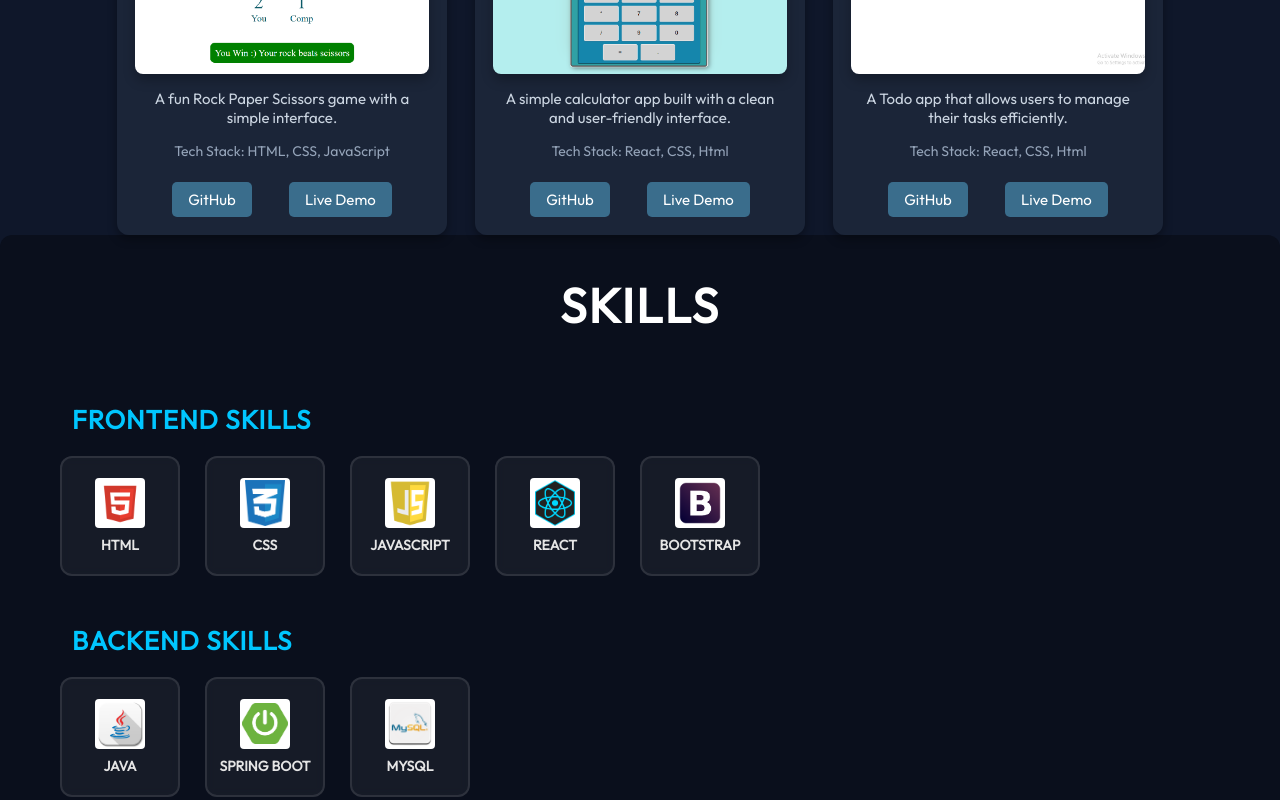
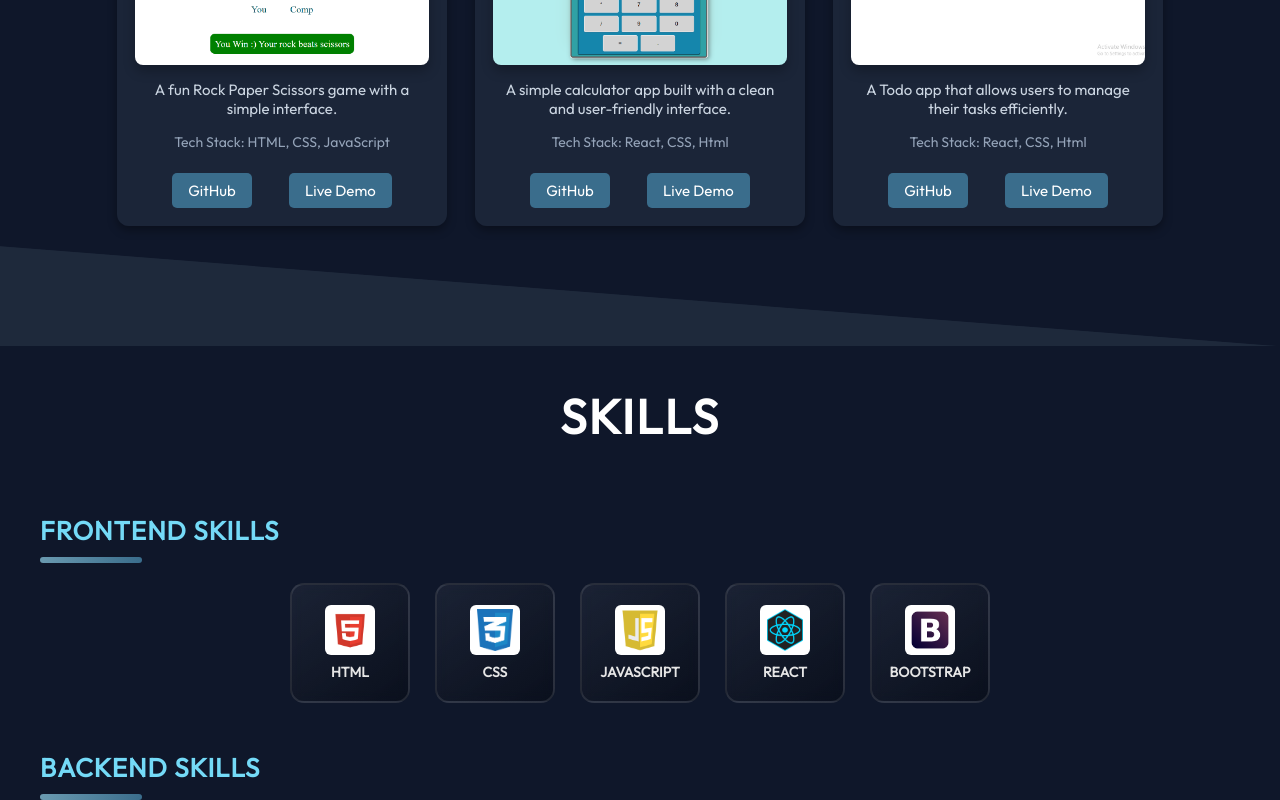
Before and after one commit to Muskan8308/Portfolio, a React (Vite) app: page / in a window 1280 px wide. Shown: the part 2000-2800 px from the top of the page. Built offline with nearby package versions, Linux system fonts and the light colour scheme.

Commit message:
changes done

```diff
--- a/package.json
+++ b/package.json
@@ -14,6 +14,7 @@
     "@fontsource/roboto": "^5.2.6",
     "emailjs-com": "^3.2.0",
     "react": "^19.1.0",
+    "react-circular-progressbar": "^2.2.0",
     "react-dom": "^19.1.0",
     "react-hook-form": "^7.62.0",
     "react-hot-toast": "^2.5.2",
--- a/src/components/AboutSection/About.module.css
+++ b/src/components/AboutSection/About.module.css
@@ -1,17 +1,18 @@
 @import "../../var.css";
 
-/* SECTION BASE */
 .aboutSection {
     width: 100%;
     background: linear-gradient(180deg, var(--background-color) 0%, rgba(15, 23, 42, 0.92) 100%);
     padding: 64px 5%;
     color: var(--light-color);
+    padding-left: 0;
+        padding-right: 0;
 }
 
-/* CONTAINER (2-column) */
 .container {
     max-width: 1200px;
     margin: 0 auto;
+
     display: flex;
     gap: 48px;
     align-items: center;
@@ -20,13 +21,21 @@
 }
 
 .divider {
-    position: relative;
+
+    top: -60px;
+    left: 0;
     width: 100%;
     height: 100px;
     overflow: hidden;
+    /* Straight line at bottom, slope from left-top to right-bottom */
+    clip-path: polygon(0 0, 100% 100%, 100% 100%, 0% 100%);
+    position: relative;
+    background: var(--section-bg);
+
 }
 
 .divider::before {
+    margin: 0;
     content: "";
     position: absolute;
     top: 0;
@@ -34,9 +43,8 @@
     width: 100%;
     height: 100%;
     background: var(--section-bg);
-    clip-path: polygon(0 0%, 100% 100%, 100% 0%, 0 0%);
+    clip-path: polygon(0 0, 100% 100%, 100% 100%, 0 100%);
 }
-
 /* LEFT: IMAGE */
 .left {
     flex: 1;
--- a/src/components/SkillsSection/Skills.jsx
+++ b/src/components/SkillsSection/Skills.jsx
@@ -1,19 +1,21 @@
-import React from 'react'
+import React from "react";
 import styles from "./Skills.module.css";
 import skills from "../../data/skills.js";
 
-
 export const Skills = () => {
   return (
-    <section>
-      <div className={styles.container} id="skills">
-        <h1 id={styles.title}>Skills</h1>
+    <section className={styles.skillsSection} id="skills">
+      <div className={styles.divider}></div>
+      <div className={styles.container}>
+        <h1 className={styles.title}>Skills</h1>
 
+        {/* Frontend */}
         <div className={styles.subContainer}>
-          <h2 className={styles.subtitle}>Frontend Skills </h2>
+          <h2 className={styles.subtitle}>Frontend Skills</h2>
           <div className={styles.skillContainer}>
             {skills.frontend.map((skill, idx) => (
-              <div id={idx} className={styles.eachSkills}>
+              <div key={idx} className={styles.eachSkills}>
+
                 <img
                   src={skill.imageSrc}
                   className={styles.skillImage}
@@ -24,11 +26,14 @@ export const Skills = () => {
             ))}
           </div>
         </div>
+
+        {/* Backend */}
         <div className={styles.subContainer}>
-          <h2 className={styles.subtitle}>Backend Skills </h2>
+          <h2 className={styles.subtitle}>Backend Skills</h2>
           <div className={styles.skillContainer}>
             {skills.backend.map((skill, idx) => (
-              <div id={idx} className={styles.eachSkills}>
+              <div key={idx} className={styles.eachSkills}>
+
                 <img
                   src={skill.imageSrc}
                   className={styles.skillImage}
@@ -39,11 +44,13 @@ export const Skills = () => {
             ))}
           </div>
         </div>
+
+        {/* Programming Languages */}
         <div className={styles.subContainer}>
           <h2 className={styles.subtitle}>Programming Languages</h2>
           <div className={styles.skillContainer}>
             {skills.languages.map((skill, idx) => (
-              <div id={idx} className={styles.eachSkills}>
+                <div key={idx} className={styles.eachSkills}>
                   <img
                     src={skill.imageSrc}
                     className={styles.skillImage}
@@ -54,11 +61,13 @@ export const Skills = () => {
             ))}
           </div>
         </div>
+
+        {/* Tools */}
         <div className={styles.subContainer}>
-          <h2 className={styles.subtitle}>Version Control & Tools </h2>
+          <h2 className={styles.subtitle}>Version Control & Tools</h2>
           <div className={styles.skillContainer}>
             {skills.tools.map((skill, idx) => (
-              <div id={idx} className={styles.eachSkills}>
+              <div key={idx} className={styles.eachSkills}>
                 <img
                   src={skill.imageSrc}
                   className={styles.skillImage}
@@ -72,4 +81,4 @@ export const Skills = () => {
       </div>
     </section>
   );
-}
+};
--- a/src/components/SkillsSection/Skills.module.css
+++ b/src/components/SkillsSection/Skills.module.css
@@ -1,14 +1,20 @@
+.skillsSection {
+    width: 100%;
+    padding: 60px 5%;
+    padding-left: 0;
+    padding-right: 0;
+    background: var(--background-color);
+}
+
 .container {
     display: flex;
     flex-direction: column;
     gap: 3rem;
-    padding: 40px 60px;
-    background: var(--dark-color);
-    /* dark background for contrast */
-    border-radius: 12px;
+    max-width: 1200px;
+    margin: 0 auto;
 }
 
-#title {
+.title {
     font-size: 48px;
     font-weight: 800;
     color: #ffffff;
@@ -19,15 +25,15 @@
     position: relative;
 }
 
-/* #title::after {
+.subtitle::after {
     content: "";
     display: block;
-    width: 80px;
-    height: 4px;
-    margin: 12px auto 0;
-    background: linear-gradient(90deg, #00c6ff, #0072ff);
-    border-radius: 2px;
-} */
+    width: 102px;
+    height: 6px;
+    margin-top: 10px;
+    border-radius: 4px;
+    background: linear-gradient(90deg, var(--primary-color), var(--secondary-color));
+}
 
 .subContainer {
     width: 100%;
@@ -36,18 +42,18 @@
 .subtitle {
     font-size: 26px;
     font-weight: 700;
-    color: #00c6ff;
+    color: #74daf7;
     margin-bottom: 20px;
     text-transform: uppercase;
     letter-spacing: 1px;
-    /* border-left: 5px solid #0072ff; */
-    padding-left: 12px;
 }
 
 .skillContainer {
     display: flex;
     flex-wrap: wrap;
     gap: 25px;
+    justify-content: center;
+    /* center align */
 }
 
 .eachSkills {
@@ -57,20 +63,30 @@
     align-items: center;
     width: 120px;
     height: 120px;
-    background: rgba(255, 255, 255, 0.05);
+    background: linear-gradient(145deg, rgba(255, 255, 255, 0.05), rgba(0, 0, 0, 0.3));
     border: 2px solid rgba(255, 255, 255, 0.1);
-    border-radius: 12px;
+    border-radius: 14px;
     transition: all 0.3s ease;
     cursor: pointer;
     position: relative;
-    backdrop-filter: blur(5px);
+    backdrop-filter: blur(6px);
 }
 
 .eachSkills:hover {
     transform: translateY(-6px) scale(1.05);
     border-color: #00c6ff;
-    box-shadow: 0 8px 20px rgba(0, 198, 255, 0.2);
+    box-shadow: 0 8px 20px rgba(0, 198, 255, 0.25);
 }
+
+.skillWithChart
+{
+    display: flex;
+    flex-direction: column;
+    align-items: center;
+    gap : 6px;
+}
+
+
 
 .skillImage {
     width: 50px;
@@ -78,8 +94,8 @@
     margin-bottom: 8px;
     object-fit: contain;
     background-color: #ffffff;
-    border-radius: 4px;
-    padding: 2px;
+    border-radius: 6px;
+    padding: 4px;
 }
 
 .eachSkills p {
@@ -90,18 +106,46 @@
     margin: 0;
 }
 
-.eachSkills:hover > p {
+.eachSkills:hover>p {
     color: #00c6ff;
+}
+
+.divider {
+
+    top: -40px;
+    left: 0;
+    width: 100%;
+    height: 100px;
+    overflow: hidden;
+    /* Straight line at bottom, slope from left-top to right-bottom */
+    clip-path: polygon(0 0, 100% 100%, 100% 100%, 0% 100%);
+    position: relative;
+    background: var(--section-bg);
 
 }
 
+.divider::before {
+    margin: 0;
+    content: "";
+    position: absolute;
+    top: 0;
+    left: 0;
+    width: 100%;
+    height: 100%;
+    background: var(--section-bg);
+    clip-path: polygon(0 0, 100% 100%, 100% 100%, 0 100%);
+}
+
+
+/* Responsive */
 @media screen and (max-width: 830px) {
-    #title {
+    .title {
         font-size: 36px;
     }
 
     .subtitle {
         font-size: 22px;
+        text-align: center;
     }
 
     .eachSkills {
@@ -118,3 +162,9 @@
         font-size: 12px;
     }
 }
+
+@media screen and (max-width: 560px) {
+    .title {
+        font-size: 28px;
+    }
+}
--- a/src/data/skills.js
+++ b/src/data/skills.js
@@ -16,47 +16,57 @@ const skills = {
     frontend: [
         {
             name: "HTML",
-            imageSrc: html
+            imageSrc: html,
+            level: 90
         },
         {
             name: "CSS",
-            imageSrc: css
+            imageSrc: css,
+            level: 80
         },
         {
             name: "JavaScript",
-            imageSrc: js
+            imageSrc: js,
+            level: 70
         },
         {
             name: "React",
-            imageSrc: react
+            imageSrc: react,
+            level: 60
         },
         {
             name: "Bootstrap",
-            imageSrc: bootstrap
+            imageSrc: bootstrap,
+            level: 70
         }
     ],
     backend : [
         {
             name : "Java",
-            imageSrc : java
+            imageSrc : java,
+            level: 75
         },
         {
             name : "Spring Boot",
-            imageSrc : springBoot
+            imageSrc : springBoot,
+            level: 60
         },
         {
             name : "MySQL",
-            imageSrc : mysql
+            imageSrc : mysql,
+            level: 60
         }
     ],
     languages : [
         {
             name : "Java",
-            imageSrc : java
+            imageSrc : java,
+            level: 75
         },
         {
             name : "JavaScript",
-            imageSrc : js
+            imageSrc : js,
+            level: 70
         },
     ],
     tools : [
```
Also changed, not shown: 1 other file (tests, documents, lock files or other folders). Lines whose indentation alone changed are shown as unchanged.
